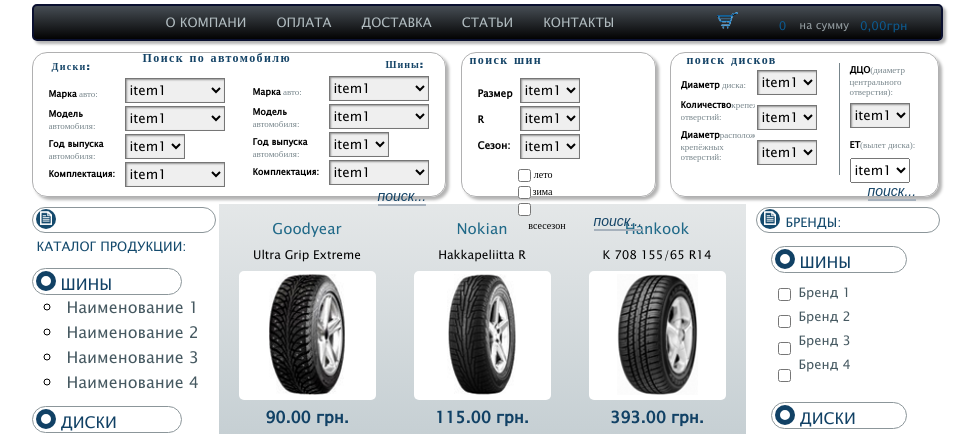
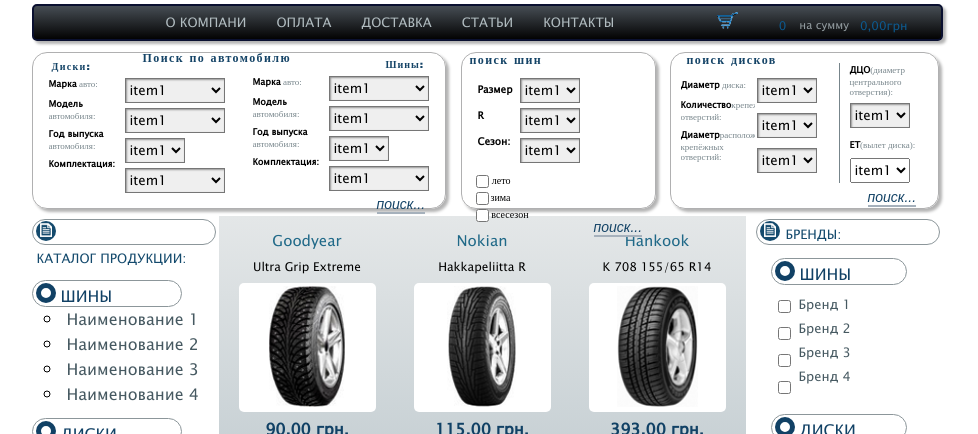
Before and after one commit to SamConsants/HomeWork6.0, a plain HTML site: page index.html in a window 1280 px wide. Shown: the part 313-747 px from the top of the page, without its empty margins (155-1133 px from the left). Drawn offline with Linux system fonts and the light colour scheme; files whose address does not match are found by name.

Commit message:
style css
update style.css
.button-text {
width: 155px;}
2) высоту класса content увеличила
3) findAvto высоту сделала больше,другие кнопки подровняла

```diff
--- a/css/style.css
+++ b/css/style.css
@@ -264,7 +264,7 @@ filter: progid:DXImageTransform.Microsoft.gradient( startColorstr='#1f6585', end
 
 .button-text {
 	float: right;
-	width: 165px;
+	width: 155px;
 }
 
 .button-text p {
@@ -305,7 +305,7 @@ section {
 	float: left;
 	border: 1px solid #b0b0b1;
 	border-radius: 15px;
-	height: 143px;
+	height: 155px;
 	-webkit-box-shadow: 3px 3px 3px 0px rgba(180,180,180,1);
 -moz-box-shadow: 3px 3px 3px 0px rgba(180,180,180,1);
 box-shadow: 3px 3px 3px 0px rgba(180,180,180,1);
@@ -344,9 +344,8 @@ form.box {  /* соответсвтует форме бокс*/
 	font-style: italic;
 	font-size: 14px;
 	bottom: 10px;
-	right: 20px;
 	border-bottom: 2px solid #A6B1BC;
-	margin-left: 151px;
+	margin-left: 150px;
 	padding: 0;
 	transition: color 0.2s ease, border-bottom;
 	outline: none;
@@ -381,7 +380,7 @@ section h5 {
 
 .findAvto .text {
 	float: left;
-	margin: 15px 0 0 2px;
+	margin: 5px 0 0 2px;
 	width: 74px;
 	font-family: Arial;
 	font-size: 10px;
@@ -412,7 +411,7 @@ select.komplect,
 select.razmer,
 select.razmer-two,
 select.R {
-	margin-bottom: 3px;
+	margin-bottom: 5px;
 	-webkit-box-shadow: inset 1px 1px 2px 0px rgba(148,148,148,1);
 -moz-box-shadow: inset 1px 1px 2px 0px rgba(148,148,148,1);
 box-shadow: inset 1px 1px 2px 0px rgba(148,148,148,1);
@@ -473,7 +472,7 @@ select.komplect {
 
 .findTires .text {
 	float: left;
-	margin: 15px 0 0 2px;
+	margin: 11px 0 0 2px;
 	width: 40px;
 	font-family: Arial;
 	font-size: 10px;
@@ -513,7 +512,7 @@ select.komplect {
 
 .checkbox3 p {
 	float: right;
-	margin: 0px 71px 0px 0px;
+	margin: 0px 66px 0px 0px;
 }
 
 .findDisc form {  /* соответсвтует форме бокс*/
@@ -544,6 +543,7 @@ select.komplect {
 	font-size: 14px;
 	border-bottom: 2px solid #A6B1BC;
 	margin-left: 189px;
+	margin-top: 6px;
 	padding: 0;
 	transition: color 0.2s ease, border-bottom;
 	outline: none;
@@ -589,7 +589,7 @@ select.komplect {
 .findDisc .input {
 	float: left;
 	width: 55px;
-	margin: 7px 0 0 2px;
+	margin: 15px 0 0 2px;
 }
 
 .findDisc .content-right .text {
@@ -704,7 +704,7 @@ box-shadow: inset 1px 1px 2px 0px rgba(148,148,148,1);
 .content {
 	float: left;
 	width: 527px;
-	height: 625px;
+	height: 660px;
 	/* Permalink - use to edit and share this gradient: http://colorzilla.com/gradient-editor/#e4e7e8+0,93a7b0+100,7db9e8+100,207cca+100 */
 background: rgb(228,231,232); /* Old browsers */
 background: -moz-linear-gradient(top,  rgba(228,231,232,1) 0%, rgba(147,167,176,1) 100%, rgba(125,185,232,1) 100%, rgba(32,124,202,1) 100%); /* FF3.6-15 */
```
